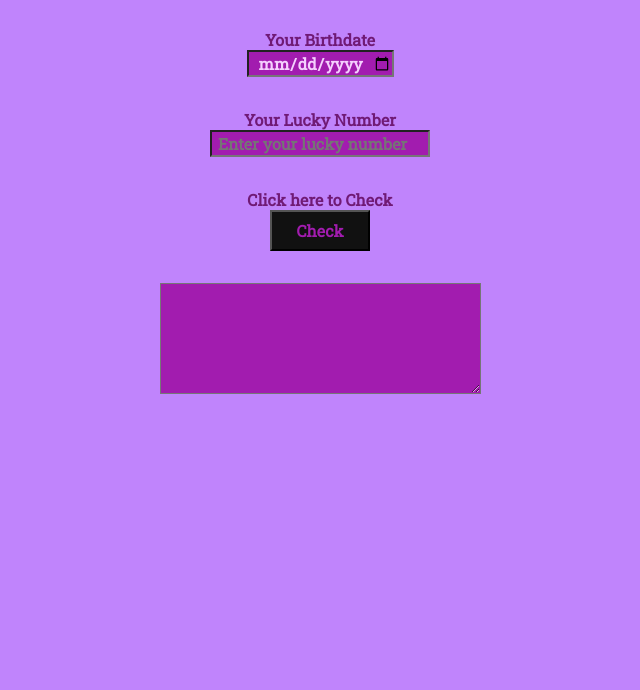
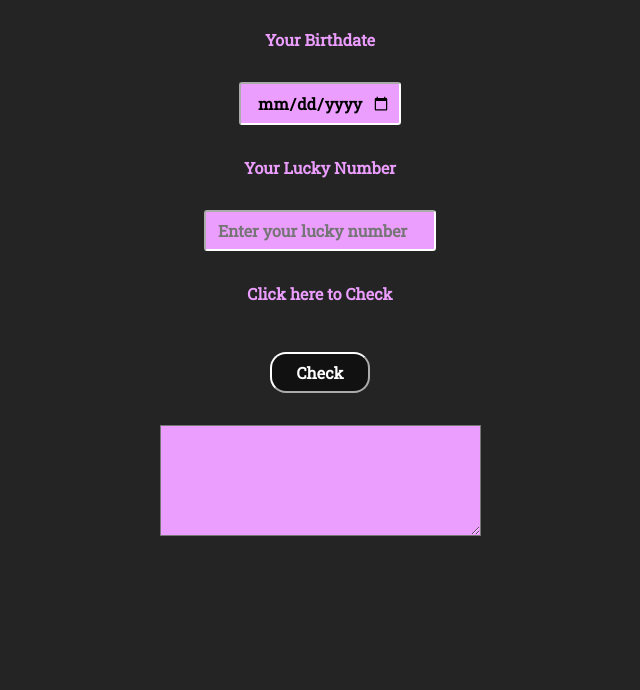
Before and after one commit to Parikshitdeore/Is-your-birthday-lucky, a plain HTML site: page index.html in a window 1280 px wide. Shown: the part 110-800 px from the top of the page, without its empty margins (320-960 px from the left). Drawn offline with Linux system fonts and the light colour scheme.

Commit message:
Update styles.css

```diff
--- a/styles.css
+++ b/styles.css
@@ -5,8 +5,8 @@
     text-align: center;
     font-weight: 700;
     font-size: 1rem;
-    background-color:#c084fc;
-    color: #f5d0fe;
+    background-color:#242424;
+    color: #ec9eff;
 }
 header{
     margin-top: 5rem;
@@ -15,28 +15,36 @@ header{
 h1{
     font-size: 2rem;
     text-decoration-style: double;
-    color: #a21caf;
+    color: #cd59ea;
     padding: 1rem;
 
 }
 input{
-    background-color: #a21caf;
-
+    color: black;
+    margin-top: 2rem;
+    border-color: white;
+    padding: 0.5rem;
+    background-color: #ec9eff;
     display: block;
     margin-bottom: 2rem;
+    border-radius: 0.2rem;
 }
 label{
-   color: #701a75;
+   color: #ec9eff;
 
 }
 textarea{
-    background-color: #a21caf;
+    color: black;
+    background-color: #ec9eff;
     margin-top: 2rem;
     display: block;
 }
 button{
+    margin-top: 3rem;
+    border-color: white;
     background-color: #111111;
     padding: 0.5rem 1.5rem;
     display: block;
-    color: #a21caf;
+    color: white;
+    border-radius: 1rem;
 }
```
